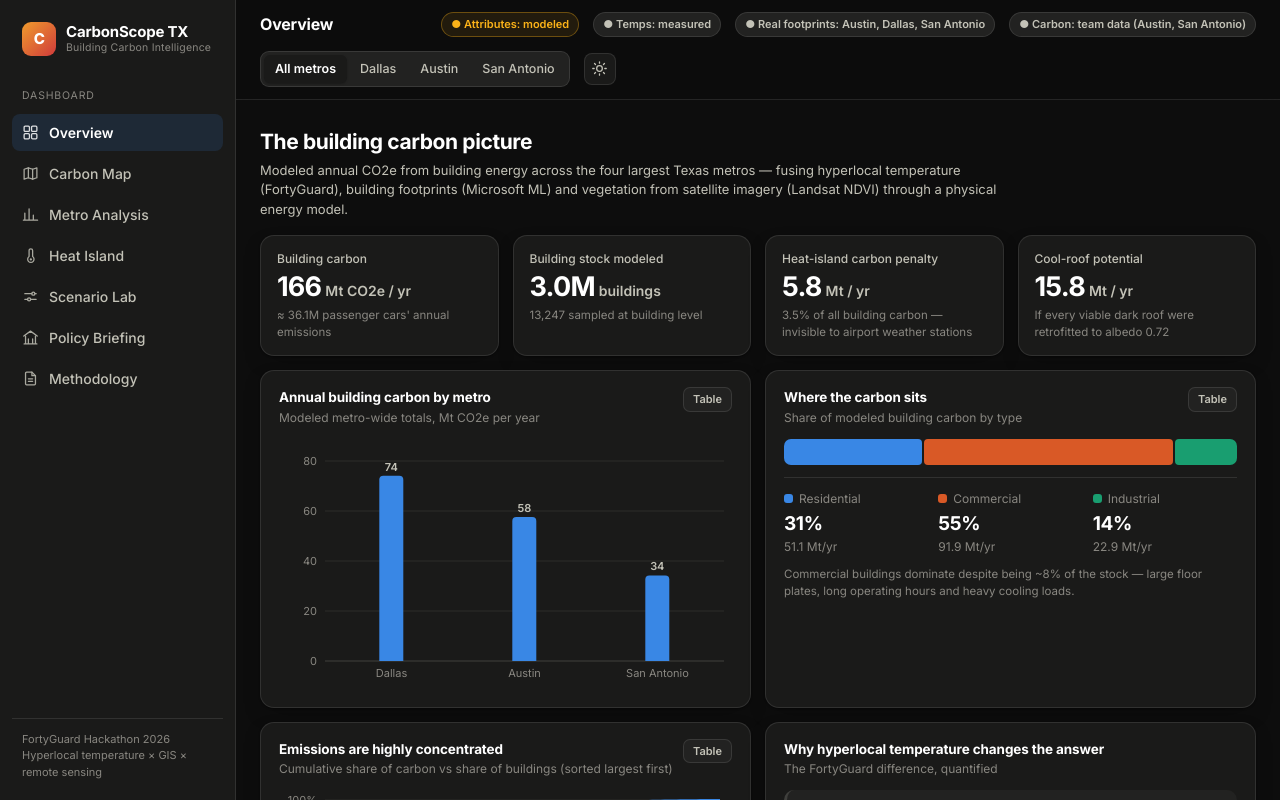
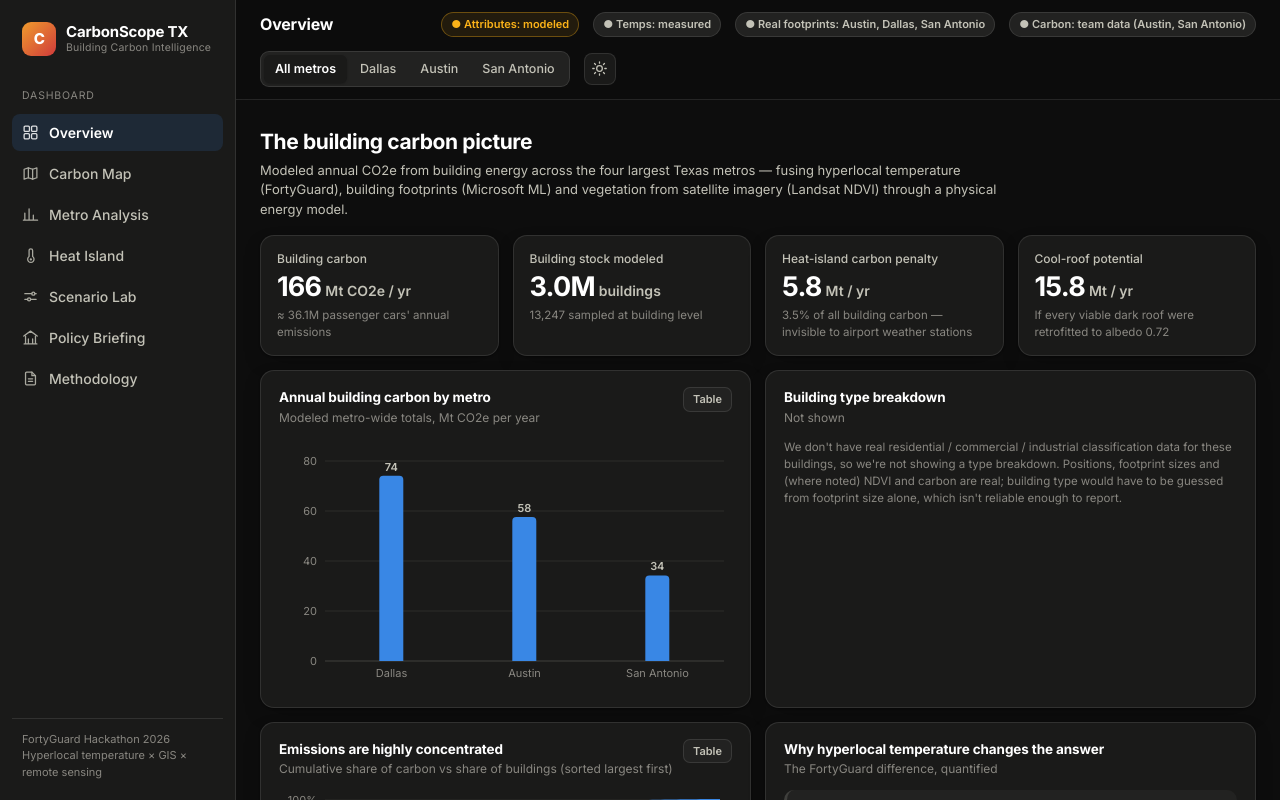
Before and after one commit to MUHAMMAD-MEHDI12/carbonscope-tx, a React (Vite) app: page / in a window 1280 px wide. Shown: the top 800 px of the page. Built offline with nearby package versions, Linux system fonts and the light colour scheme.

Commit message:
remove building type breakdown

```diff
--- a/src/sections/Overview.jsx
+++ b/src/sections/Overview.jsx
@@ -121,40 +121,21 @@ export default function Overview() {
           </ResponsiveContainer>
         </ChartCard>
 
-        <ChartCard
-          title="Where the carbon sits"
-          sub="Share of modeled building carbon by type"
-          table={{
-            columns: [
-              { key: 'type', label: 'Type', fmt: (v) => TYPE_LABELS[v] },
-              { key: 'mtons', label: 'Mt CO2e/yr', num: true, fmt: (v) => v.toFixed(1) },
-              { key: 'pct', label: 'Share', num: true, fmt: (v) => v.toFixed(1) + '%' },
-              { key: 'count', label: 'Sampled', num: true, fmt: (v) => fmtInt(v) },
-            ],
-            rows: types,
-          }}
-        >
-          <TypeShareBar types={types} tc={tc} pal={pal} />
-          <div className="divider" />
-          <div className="grid cols-3" style={{ gap: 10 }}>
-            {types.map((t) => (
-              <div key={t.type}>
-                <div className="small muted" style={{ display: 'flex', alignItems: 'center', gap: 6 }}>
-                  <span style={{ width: 9, height: 9, borderRadius: 3, background: tc[t.type], display: 'inline-block' }} />
-                  {TYPE_LABELS[t.type]}
-                </div>
-                <div style={{ fontSize: 19, fontWeight: 700, letterSpacing: '-0.4px', marginTop: 2 }}>
-                  {t.pct.toFixed(0)}%
-                </div>
-                <div className="small muted">{t.mtons.toFixed(1)} Mt/yr</div>
-              </div>
-            ))}
+        <div className="card">
+          <div className="card-head">
+            <div className="titles">
+              <h3>Building type breakdown</h3>
+              <div className="sub">Not shown</div>
+            </div>
           </div>
-          <p className="foot-note">
-            Commercial buildings dominate despite being ~8% of the stock — large floor
-            plates, long operating hours and heavy cooling loads.
+          <p className="foot-note" style={{ marginTop: 4 }}>
+            We don't have real residential / commercial / industrial classification
+            data for these buildings, so we're not showing a type breakdown. Positions,
+            footprint sizes and (where noted) NDVI and carbon are real; building type
+            would have to be guessed from footprint size alone, which isn't reliable
+            enough to report.
           </p>
-        </ChartCard>
+        </div>
       </div>
 
       <div className="grid cols-2 mt">
```
